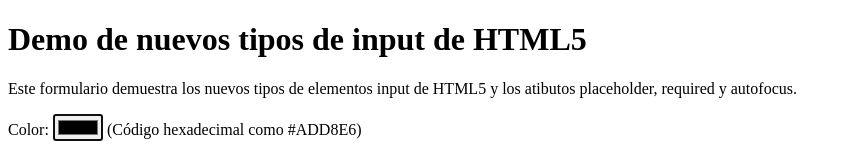
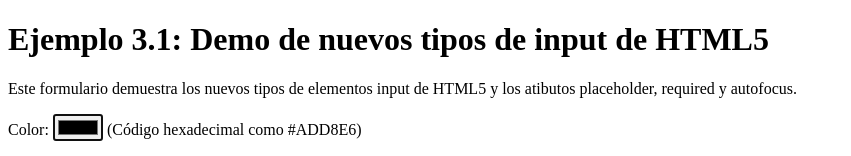
Before and after one commit to Capistran0205/Capitulo-5-Programaci-n, a plain HTML site: page EjemplosCapitulo3/EjemploNo3.1.html in a window 1280 px wide. Shown: the top 156 px of the page, without its empty margins (0-851 px from the left). Drawn offline with Linux system fonts and the light colour scheme.

Commit message:
Cambios a sección de ejemplo capítulo 3

```diff
--- a/EjemplosCapitulo3/EjemploNo3.1.html
+++ b/EjemplosCapitulo3/EjemploNo3.1.html
@@ -8,7 +8,7 @@
         <link rel="stylesheet" type = "text/css" href = "/Estilos/Botones.css">
     </head>
     <body>
-        <h1>Demo de nuevos tipos de input de HTML5</h1>
+        <h1>Ejemplo 3.1: Demo de nuevos tipos de input de HTML5</h1>
         <p>Este formulario demuestra los nuevos tipos de elementos input de HTML5
             y los atibutos placeholder, required y autofocus.
         </p>
@@ -75,7 +75,7 @@
             <p>
                 <label>Tel:
                     <input type = "tel" placeholder = "(###) ###-####"
-                    pattern = "\(\d{3}\)\{3}-\d{4}" required/>
+                    pattern = "\(\d{3}\) \{3}-\d{4}" required/>
                     (###) ### - ####
                 </label>
             </p>
```
Also changed, not shown: EjemplosCapitulo3/EjemploNo3.17.html (+1 -1 lines).
